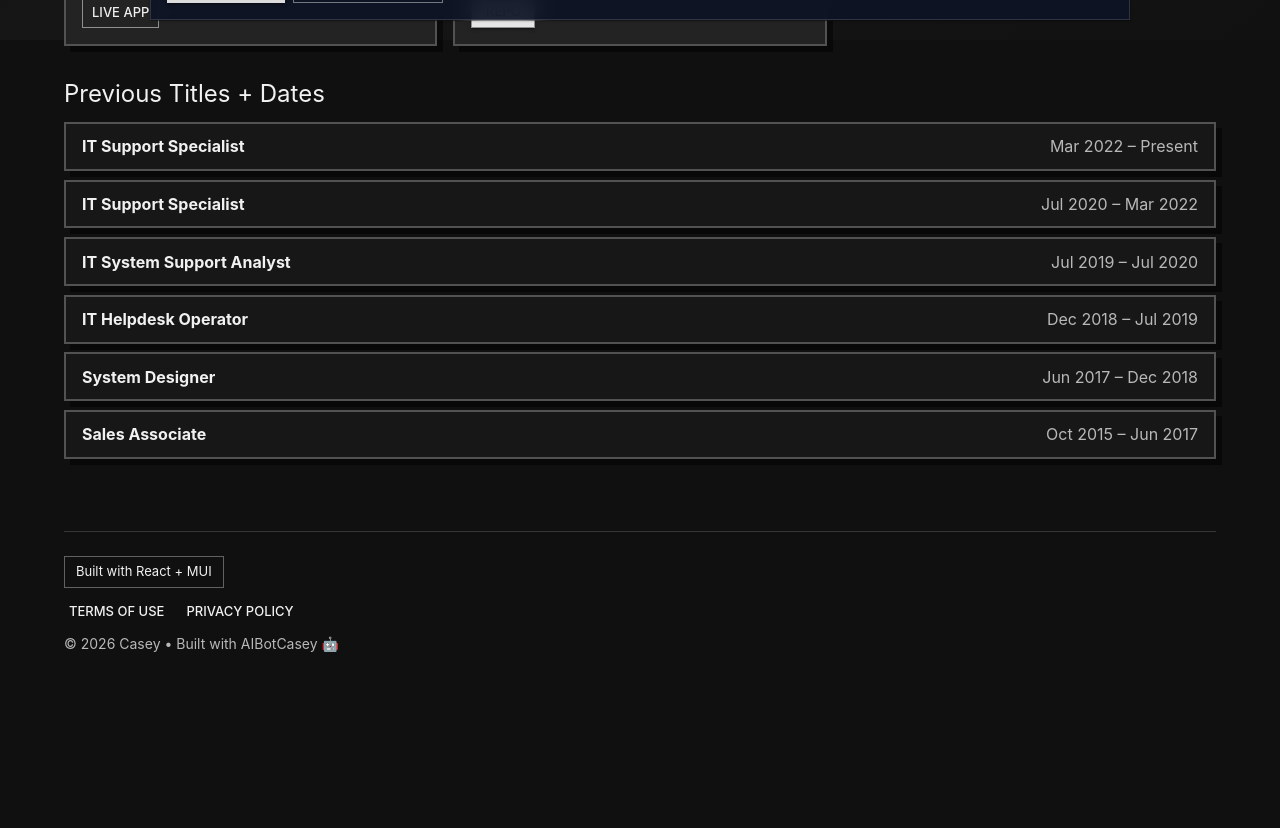
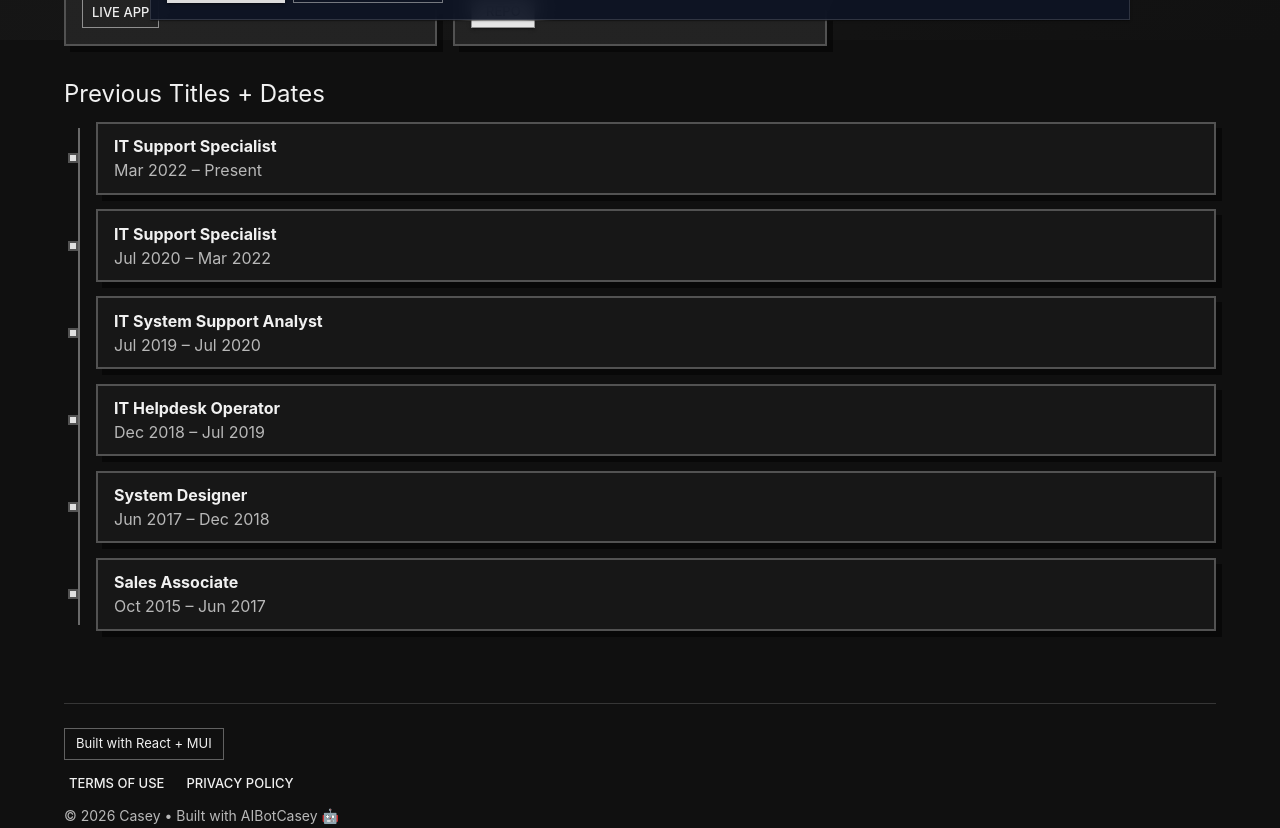
Before and after one commit to AIBotCasey/casey-pages, a React (Vite) app: page / in a window 1280 px wide. Shown: the part 760-1588 px from the top of the page. Before the commit the page ends 1494 px from the top, so only its background shows below. Built offline with nearby package versions, Linux system fonts and the light colour scheme.

Commit message:
Experience section: convert job history into vertical timeline

```diff
--- a/src/pages/HomePage.jsx
+++ b/src/pages/HomePage.jsx
@@ -200,21 +200,46 @@ export default function HomePage() {
         <Typography variant="h5" sx={{ mb: 1.5 }}>
           Previous Titles + Dates
         </Typography>
-        <Stack spacing={1.1}>
+
+        <Box
+          sx={{
+            position: 'relative',
+            pl: { xs: 3, sm: 4 },
+            '&::before': {
+              content: '""',
+              position: 'absolute',
+              left: { xs: 10, sm: 14 },
+              top: 6,
+              bottom: 6,
+              width: '2px',
+              bgcolor: '#6a6a6a',
+            },
+          }}
+        >
+          <Stack spacing={1.8}>
             {previousTitles.map((item) => (
               <Box
                 key={`${item.title}-${item.period}`}
                 sx={{
+                  position: 'relative',
                   px: 2,
                   py: 1.3,
-                display: 'flex',
-                justifyContent: 'space-between',
-                gap: 2,
-                flexWrap: 'wrap',
                   border: '2px solid #525252',
                   borderRadius: 0,
                   bgcolor: '#171717',
                   boxShadow: '6px 6px 0 rgba(0,0,0,0.45)',
+                  '&::before': {
+                    content: '""',
+                    position: 'absolute',
+                    left: { xs: -25, sm: -30 },
+                    top: '50%',
+                    transform: 'translateY(-50%)',
+                    width: 10,
+                    height: 10,
+                    bgcolor: '#e0e0e0',
+                    border: '2px solid #525252',
+                    borderRadius: 0,
+                  },
                 }}
               >
                 <Typography sx={{ fontWeight: 700 }}>{item.title}</Typography>
@@ -223,6 +248,7 @@ export default function HomePage() {
             ))}
           </Stack>
         </Box>
+      </Box>
     </Stack>
   )
 }
```
Lines whose indentation alone changed are shown as unchanged.
